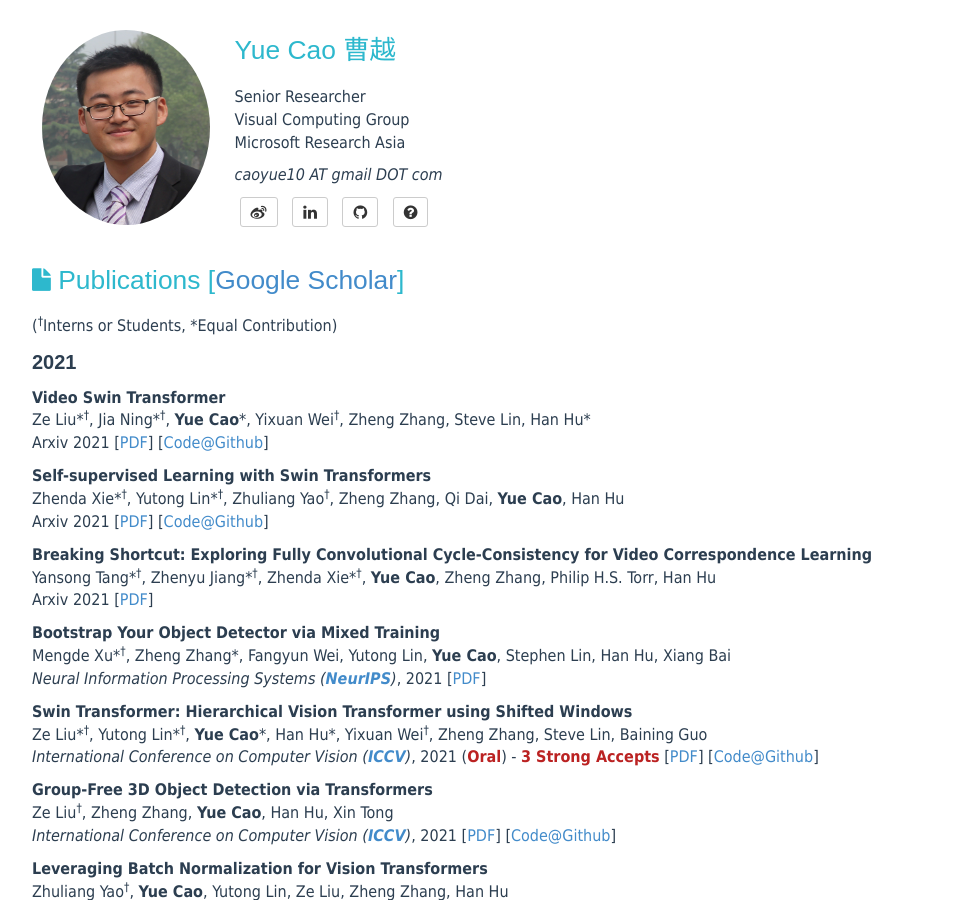
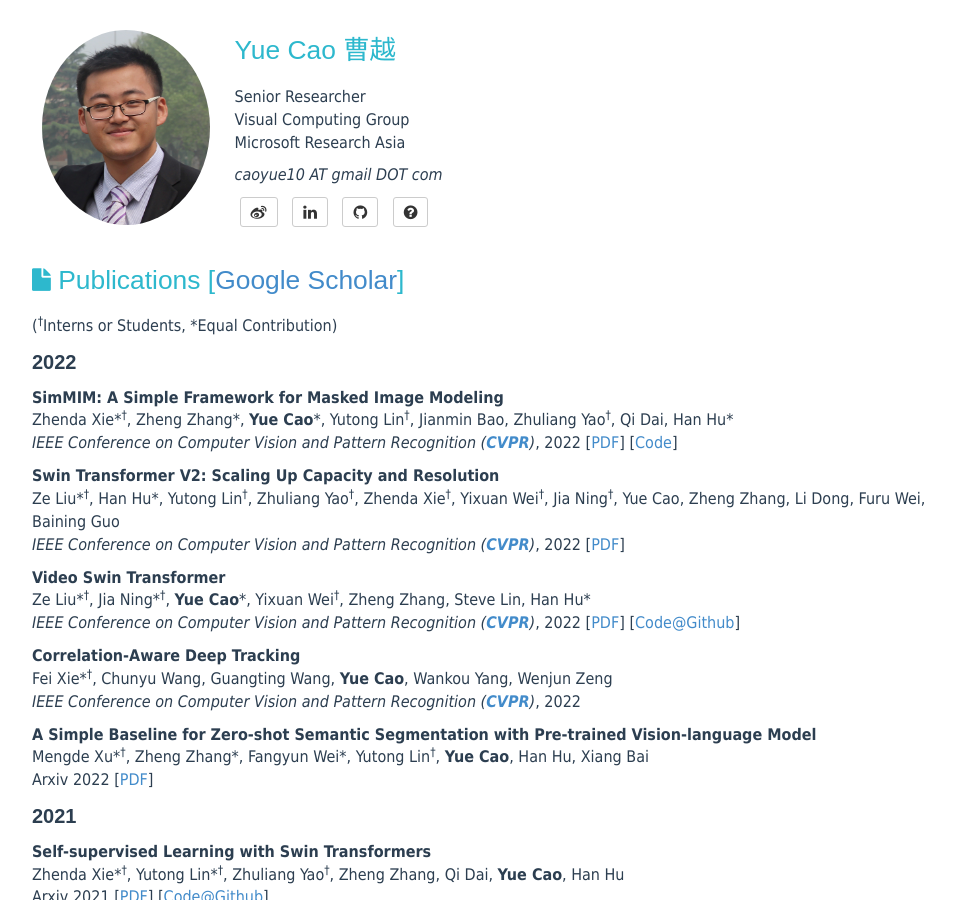
Before and after one commit to caoyue10/caoyue10.github.io, a Jekyll site: the page built from allpub.html, in a window 1280 px wide and 900 px high. Shown: the whole window, without its empty margins (138-1093 px from the left). Built offline with Jekyll 4.4.1, drawn with Linux system fonts in a browser that asks for light colours.

Commit message:
Update allpub.html

```diff
--- a/allpub.html
+++ b/allpub.html
@@ -7,11 +7,28 @@ layout: page
         <h1><i class="fa fa-file"></i> Publications [<a href="https://scholar.google.com/citations?user=iRUO1ckAAAAJ&hl=zh-CN" target="_blank">Google Scholar</a>]</h1>
     </header>
 	<p>(<sup><span>&#8224;</span></sup>Interns or Students, *Equal Contribution)</p>
-	<p style="font-size:20px;font-weight:bold;font-family:Arial,sans-serif;">2021</p>
+	<p style="font-size:20px;font-weight:bold;font-family:Arial,sans-serif;">2022</p>
+	<p><strong>SimMIM: A Simple Framework for Masked Image Modeling</strong><br>
+            Zhenda Xie*<sup><span>&#8224;</span></sup>, Zheng Zhang*, <strong>Yue Cao</strong>*, Yutong Lin<sup><span>&#8224;</span></sup>, Jianmin Bao, Zhuliang Yao<sup><span>&#8224;</span></sup>, Qi Dai, Han Hu*<br>
+	    <em>IEEE Conference on Computer Vision and Pattern Recognition (<a href="http://cvpr2022.thecvf.com/"><strong>CVPR</strong></a>)</em>, 2022 [<a href="https://arxiv.org/abs/2111.09886">PDF</a>] [<a href="https://github.com/microsoft/SimMIM">Code</a>]
+	</p>
+	<p><strong>Swin Transformer V2: Scaling Up Capacity and Resolution</strong><br>
+            Ze Liu*<sup><span>&#8224;</span></sup>, Han Hu*, Yutong Lin<sup><span>&#8224;</span></sup>, Zhuliang Yao<sup><span>&#8224;</span></sup>, Zhenda Xie<sup><span>&#8224;</span></sup>, Yixuan Wei<sup><span>&#8224;</span></sup>, Jia Ning<sup><span>&#8224;</span></sup>, Yue Cao</strong>, Zheng Zhang, Li Dong, Furu Wei, Baining Guo<br>
+	    <em>IEEE Conference on Computer Vision and Pattern Recognition (<a href="http://cvpr2022.thecvf.com/"><strong>CVPR</strong></a>)</em>, 2022 [<a href="https://arxiv.org/abs/2111.09883">PDF</a>]
+            </p >
 	<p><strong>Video Swin Transformer</strong><br>
             Ze Liu*<sup><span>&#8224;</span></sup>, Jia Ning*<sup><span>&#8224;</span></sup>, <strong>Yue Cao</strong>*, Yixuan Wei<sup><span>&#8224;</span></sup>, Zheng Zhang, Steve Lin, Han Hu*<br>
-	    Arxiv 2021 [<a href="https://arxiv.org/abs/2106.13230">PDF</a>] [<a href="https://github.com/SwinTransformer/Video-Swin-Transformer">Code@Github</a>]
+	    <em>IEEE Conference on Computer Vision and Pattern Recognition (<a href="http://cvpr2022.thecvf.com/"><strong>CVPR</strong></a>)</em>, 2022 [<a href="https://arxiv.org/abs/2106.13230">PDF</a>] [<a href="https://github.com/SwinTransformer/Video-Swin-Transformer">Code@Github</a>]
             </p >
+	<p><strong>Correlation-Aware Deep Tracking</strong><br>
+            Fei Xie*<sup><span>&#8224;</span></sup>, Chunyu Wang, Guangting Wang, <strong>Yue Cao</strong>, Wankou Yang, Wenjun Zeng<br>
+	    <em>IEEE Conference on Computer Vision and Pattern Recognition (<a href="http://cvpr2022.thecvf.com/"><strong>CVPR</strong></a>)</em>, 2022
+            </p >
+	<p><strong>A Simple Baseline for Zero-shot Semantic Segmentation with Pre-trained Vision-language Model</strong><br>
+            Mengde Xu*<sup><span>&#8224;</span></sup>, Zheng Zhang*, Fangyun Wei*, Yutong Lin<sup><span>&#8224;</span></sup>, <strong>Yue Cao</strong>, Han Hu, Xiang Bai<br>
+	    Arxiv 2022  [<a href="https://arxiv.org/abs/2112.14757">PDF</a>]
+            </p >
+	<p style="font-size:20px;font-weight:bold;font-family:Arial,sans-serif;">2021</p>
 	<p><strong>Self-supervised Learning with Swin Transformers</strong><br>
             Zhenda Xie*<sup><span>&#8224;</span></sup>, Yutong Lin*<sup><span>&#8224;</span></sup>, Zhuliang Yao<sup><span>&#8224;</span></sup>, Zheng Zhang, Qi Dai, <strong>Yue Cao</strong>, Han Hu<br>
 	    Arxiv 2021 [<a href="https://arxiv.org/abs/2105.04553">PDF</a>] [<a href="https://github.com/SwinTransformer/Transformer-SSL">Code@Github</a>]
```
